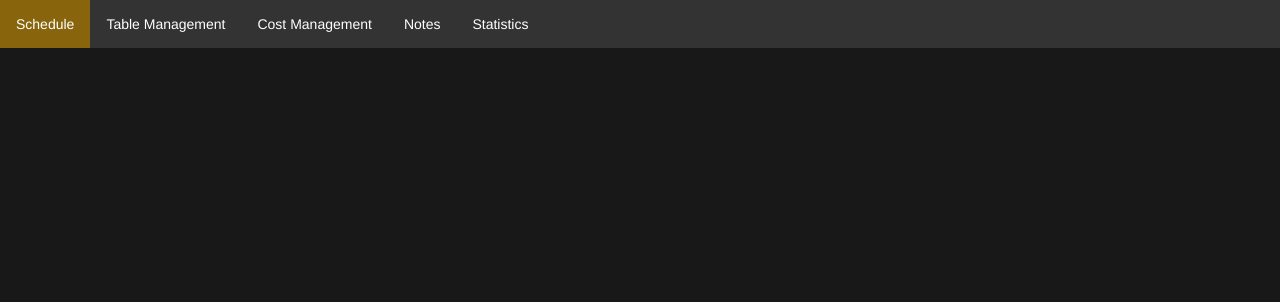
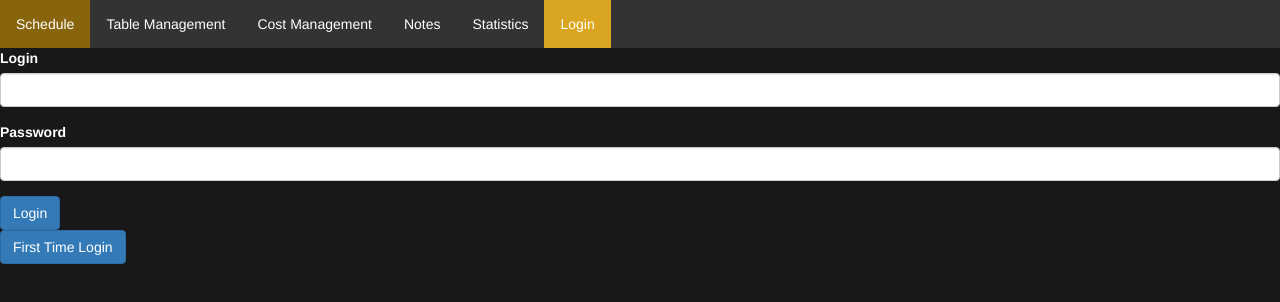
Before and after one commit to Raven1998/diamond-table-app, an Angular app: page /auth in a window 1280 px wide. Before the commit this address led to /. Shown: the top 302 px of the page. Built offline with nearby package versions, Linux system fonts and the light colour scheme.

Commit message:
First Time Login implementation

```diff
--- /dev/null
+++ b/src/app/auth/auth.component.html
@@ -0,0 +1,21 @@
+<div class="row">
+<div class="col-xs-12">
+    <form  #authForm="ngForm" (ngSubmit)="onSubmit(authForm)">
+        <div class="form-group">
+            <label for="login">Login</label>
+            <input type="text" id='login' class="form-control" ngModel name="login" required>
+        </div>
+        <div class="form-group">
+            <label for="password">Password</label>
+            <input type="password" id='password' class="form-control" ngModel name="password" required>
+        </div>
+        <div>
+            <button class="btn btn-primary" type="submit">{{ isLoginMode ? 'Login' : 'Register Admin Account'}}</button>
+        </div>
+        <div>
+            <button class="btn btn-primary" (click)='onSwitchMode()' type="button">{{ isLoginMode ? 'First Time Login' : 'Sign Up'}}</button>
+        </div>
+    </form>
+</div>
+
+</div>
--- /dev/null
+++ b/src/app/auth/auth.component.ts
@@ -0,0 +1,33 @@
+import { Component } from "@angular/core";
+import { NgForm } from "@angular/forms";
+import { Observable } from "rxjs";
+import { AuthResponseData, AuthService } from "./auth.service";
+import { of } from "rxjs";
+
+@Component({
+    selector: 'app-auth',
+    templateUrl:'./auth.component.html'
+})
+export class AuthComponent{
+
+    isLoginMode=true;
+
+    constructor(private authService:AuthService) {}
+
+    onSwitchMode(){
+        this.isLoginMode = !this.isLoginMode;
+    }
+
+
+
+    onSubmit(form:NgForm){
+        if (!form.valid){return;}
+        const login = form.value.login;
+        const password = form.value.password;
+
+
+        this.authService.signup(login,password).subscribe(resData =>{console.log(resData)}, error =>{console.log(error);});
+    }
+
+
+}
--- /dev/null
+++ b/src/app/auth/auth.service.ts
@@ -0,0 +1,19 @@
+import { Injectable } from "@angular/core";
+import {HttpClient} from '@angular/common/http'
+
+export interface AuthResponseData {
+    token: string;
+}
+
+@Injectable({providedIn:"root"})
+export class AuthService{
+
+    constructor(private http:HttpClient) {}
+
+    signup(login: string, password: string){
+
+       return this.http.post<AuthResponseData>('https://localhost:5001/users/register',{Username: login, Password: password});
+    }
+
+
+}
--- a/src/app/header/header.component.html
+++ b/src/app/header/header.component.html
@@ -4,4 +4,5 @@
     <li routerLinkActive="active"><a routerLink="/cost-management">Cost Management</a></li>
     <li routerLinkActive="active"><a routerLink="/notes">Notes</a></li>
     <li routerLinkActive="active"><a routerLink="/statistics">Statistics</a></li>
+    <li routerLinkActive="active"><a routerLink="/auth">Login</a></li>
   </ul>
```
Also changed, not shown: src/app/app.module.ts (+8 -1 lines).
